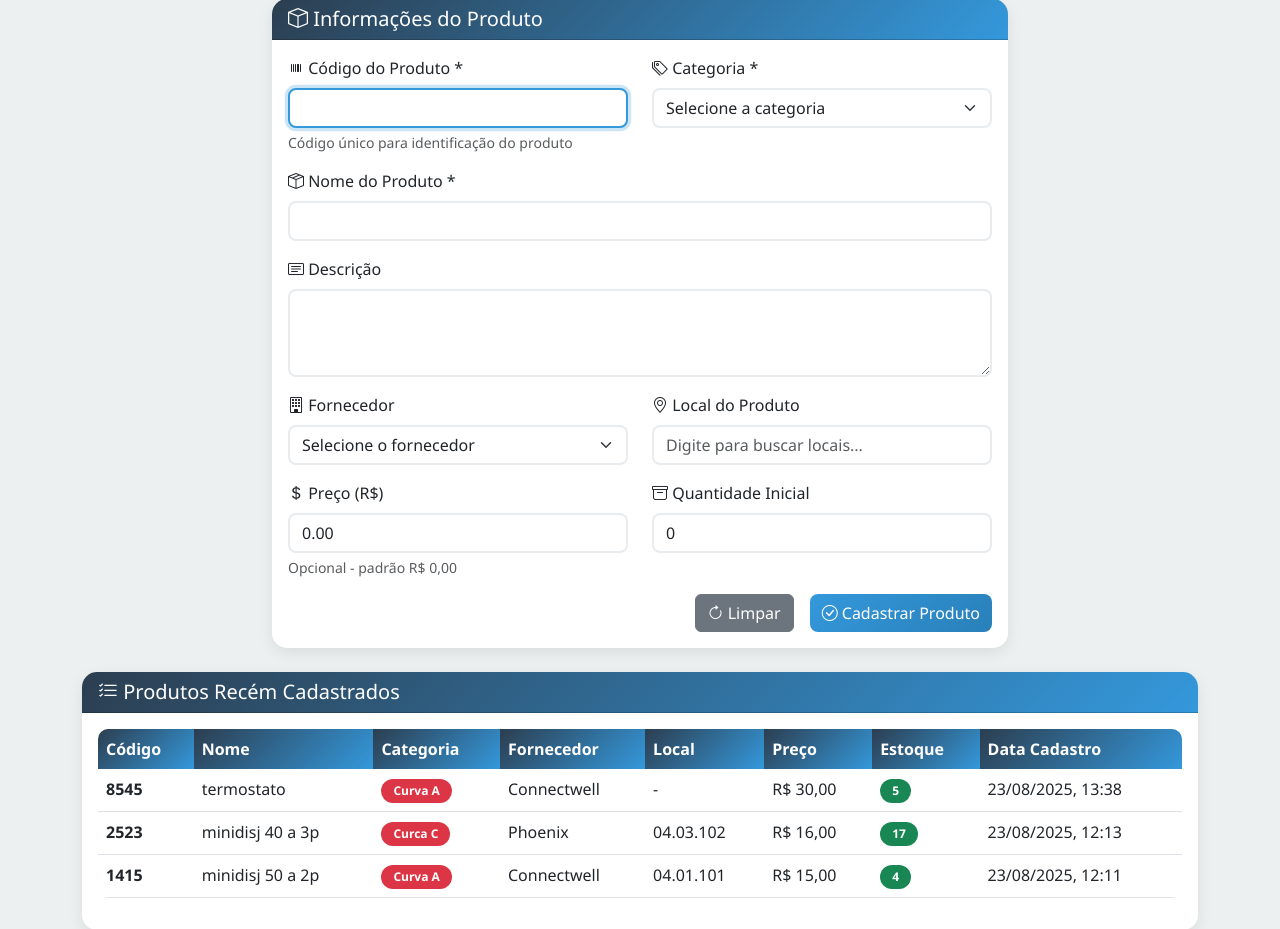
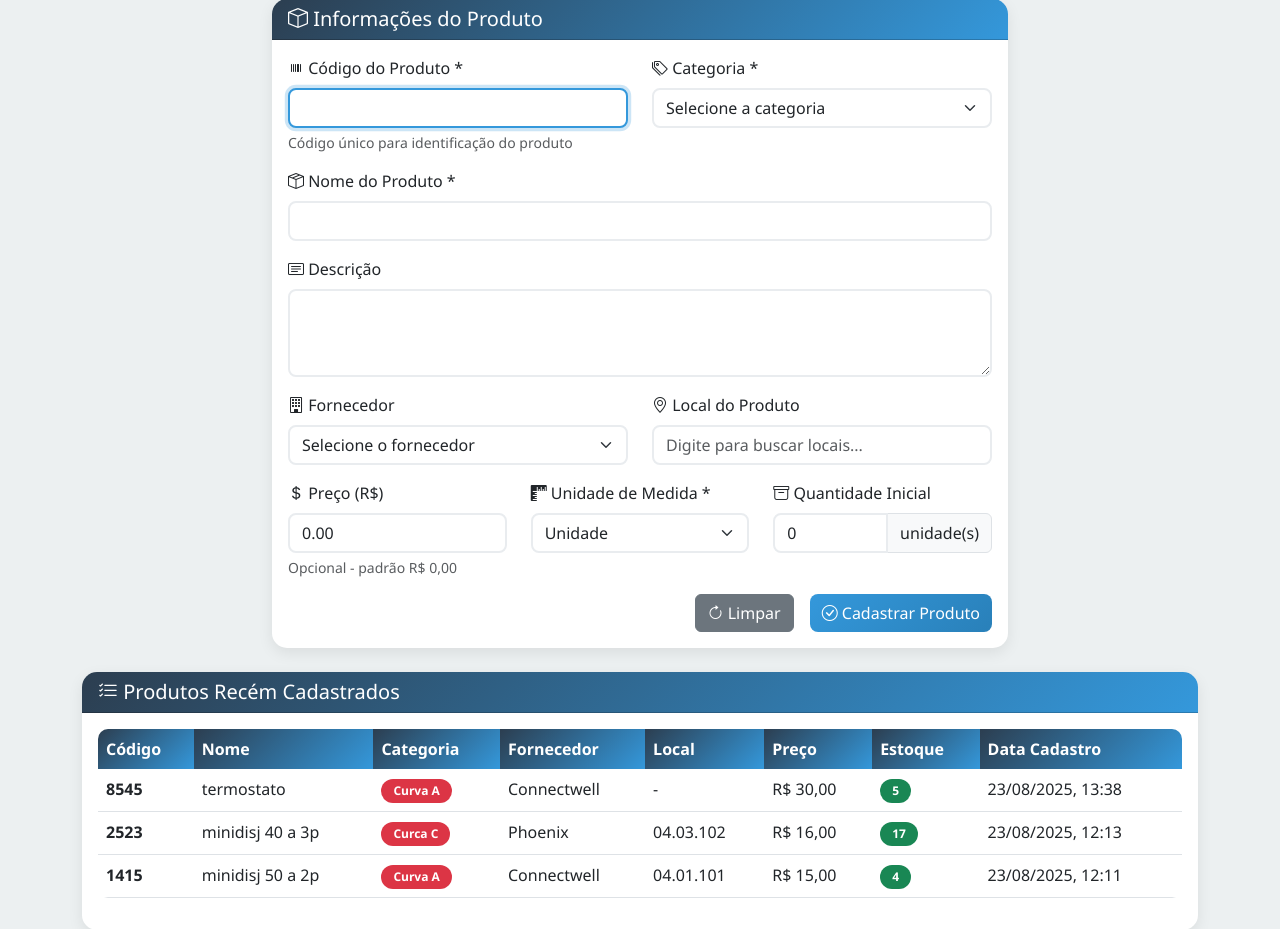
Before and after one commit to Leocyberdev/raimundo, a Flask app: page /produtos/cadastro in a window 1280 px wide. Shown: the part 219-1148 px from the top of the page. Run offline with Flask 3, Linux system fonts and the light colour scheme; data comes from the database, SQL or seed files in the repository.

Commit message:
Assistant checkpoint: Implementar sistema de unidades de medida no cadastro
Assistant generated file changes:
- src/models/almoxarifado.py: Adicionar campo unidade_medida ao modelo Produto, Atualizar método to_dict para incluir unidade_medida, Atualizar campo quantidade em Movimentacao para aceitar decimais
- src/routes/almoxarifado.py: Incluir unidade_medida na criação de produtos
- src/templates/cadastro_produtos.html: Adicionar campo de seleção de unidade de medida, Adicionar JavaScript para controle inteligente de unidades, Adicionar função para configurar unidade de medida, Incluir unidade_medida na validação do formulário, Atualizar tabela para mostrar unidade de medida, Adicionar função para formatar quantidade

---

User prompt:

em cadastrar produto , quantidade inicial ,  coloque opção para selecionar : unidade, kilo, pacote , metros, cento e o sistema tem que ser inteligente para indentificar e lidar com o que eu selecionar para prencher o campo

Replit-Commit-Author: Assistant
Replit-Commit-Session-Id: 17c85dca-fd2b-4c1d-ba8e-043c47c488f9

```diff
--- a/src/models/almoxarifado.py
+++ b/src/models/almoxarifado.py
@@ -63,8 +63,9 @@ class Produto(db.Model):
     fornecedor = db.Column(db.String(200))
     categoria = db.Column(db.String(20), nullable=False)  # Curva A, B, C
     local_produto = db.Column(db.String(100))
+    unidade_medida = db.Column(db.String(20), default='unidade')
     preco = db.Column(db.Float, default=0.0)
-    quantidade_estoque = db.Column(db.Integer, default=0)
+    quantidade_estoque = db.Column(db.Float, default=0.0)
     data_cadastro = db.Column(db.DateTime, default=lambda: datetime.now(SAO_PAULO_TZ))
     ativo = db.Column(db.Boolean, default=True)
 
@@ -83,6 +84,7 @@ class Produto(db.Model):
             'fornecedor': self.fornecedor,
             'categoria': self.categoria,
             'local_produto': self.local_produto,
+            'unidade_medida': self.unidade_medida,
             'preco': self.preco,
             'quantidade_estoque': self.quantidade_estoque,
             'data_cadastro': self.data_cadastro.isoformat() if self.data_cadastro else None,
@@ -175,7 +177,7 @@ class Movimentacao(db.Model):
     obra_id = db.Column(db.Integer, db.ForeignKey('obras.id'), nullable=True)
     funcionario_id = db.Column(db.Integer, db.ForeignKey('funcionarios.id'), nullable=False)
     tipo_movimentacao = db.Column(db.String(20), nullable=False)  # ENTRADA, SAIDA, ALOCACAO
-    quantidade = db.Column(db.Integer, nullable=False)
+    quantidade = db.Column(db.Float, nullable=False)
     valor_unitario = db.Column(db.Float, default=0.0)
     valor_total = db.Column(db.Float, default=0.0)
     data_movimentacao = db.Column(db.DateTime, default=lambda: datetime.now(SAO_PAULO_TZ))
--- a/src/routes/almoxarifado.py
+++ b/src/routes/almoxarifado.py
@@ -167,8 +167,9 @@ def criar_produto():
             fornecedor=data.get('fornecedor', ''),
             categoria=data['categoria'],
             local_produto=local_texto,
+            unidade_medida=data.get('unidade_medida', 'unidade'),
             preco=float(data.get('preco', 0)),
-            quantidade_estoque=int(data.get('quantidade_estoque', 0))
+            quantidade_estoque=float(data.get('quantidade_estoque', 0))
         )
 
         db.session.add(produto)
--- a/src/templates/cadastro_produtos.html
+++ b/src/templates/cadastro_produtos.html
@@ -79,7 +79,7 @@
                     </div>
 
                     <div class="row">
-                        <div class="col-md-6 mb-3">
+                        <div class="col-md-4 mb-3">
                             <label for="preco" class="form-label">
                                 <i class="bi bi-currency-dollar"></i> Preço (R$)
                             </label>
@@ -88,12 +88,28 @@
                             <div class="form-text">Opcional - padrão R$ 0,00</div>
                         </div>
 
-                        <div class="col-md-6 mb-3">
+                        <div class="col-md-4 mb-3">
+                            <label for="unidade_medida" class="form-label">
+                                <i class="bi bi-rulers"></i> Unidade de Medida *
+                            </label>
+                            <select class="form-select" id="unidade_medida" name="unidade_medida" required>
+                                <option value="unidade">Unidade</option>
+                                <option value="kilo">Quilograma (Kg)</option>
+                                <option value="pacote">Pacote</option>
+                                <option value="metros">Metros (m)</option>
+                                <option value="cento">Cento</option>
+                            </select>
+                        </div>
+
+                        <div class="col-md-4 mb-3">
                             <label for="quantidade_estoque" class="form-label">
                                 <i class="bi bi-archive"></i> Quantidade Inicial
                             </label>
-                            <input type="number" class="form-control" id="quantidade_estoque"
-                                   name="quantidade_estoque" min="0" value="0">
+                            <div class="input-group">
+                                <input type="number" class="form-control" id="quantidade_estoque"
+                                       name="quantidade_estoque" min="0" value="0" step="0.001">
+                                <span class="input-group-text" id="unidade-display">unidade(s)</span>
+                            </div>
                         </div>
                     </div>
 
@@ -160,6 +176,9 @@ document.addEventListener('DOMContentLoaded', function() {
 
     // Validação em tempo real do código
     document.getElementById('codigo').addEventListener('blur', validarCodigo);
+
+    // Controle inteligente de unidades
+    configurarUnidadeMedida();
 });
 
 async function carregarCategorias() {
@@ -223,6 +242,11 @@ async function cadastrarProduto(event) {
 
     if (!produto.categoria) {
         showAlert('Categoria é obrigatória', 'warning');
+        return;
+    }
+
+    if (!produto.unidade_medida) {
+        showAlert('Unidade de medida é obrigatória', 'warning');
         return;
     }
 
@@ -322,7 +346,7 @@ function atualizarTabelaProdutos(produtos) {
             <td>${formatCurrency(produto.preco)}</td>
             <td>
                 <span class="badge ${produto.quantidade_estoque > 0 ? 'bg-success' : 'bg-secondary'}">
-                    ${produto.quantidade_estoque}
+                    ${formatarQuantidade(produto.quantidade_estoque, produto.unidade_medida)}
                 </span>
             </td>
             <td>${formatDate(produto.data_cadastro)}</td>
@@ -332,12 +356,36 @@ function atualizarTabelaProdutos(produtos) {
     });
 }
 
+function formatarQuantidade(quantidade, unidade) {
+    const sufixos = {
+        'unidade': '',
+        'kilo': ' Kg',
+        'pacote': ' pct',
+        'metros': ' m',
+        'cento': ' cto'
+    };
+
+    const sufixo = sufixos[unidade] || '';
+
+    // Formatar número baseado na unidade
+    if (unidade === 'unidade' || unidade === 'pacote') {
+        return `${Math.floor(quantidade)}${sufixo}`;
+    } else {
+        return `${parseFloat(quantidade).toFixed(quantidade % 1 === 0 ? 0 : 3)}${sufixo}`;
+    }
+}
+
 function limparFormulario() {
     document.getElementById('form-produto').reset();
     document.getElementById('preco').value = '0.00';
     document.getElementById('quantidade_estoque').value = '0';
+    document.getElementById('unidade_medida').value = 'unidade';
     document.getElementById('localProduto').value = ''; // Limpa o campo de texto do autocomplete
     document.getElementById('localProdutoId').value = ''; // Limpa o ID do local
+
+    // Reconfigurar unidade
+    configurarUnidadeMedida();
+
     document.getElementById('codigo').focus();
 }
 
@@ -345,6 +393,69 @@ function limparFormulario() {
 document.addEventListener('DOMContentLoaded', function() {
     document.getElementById('codigo').focus();
 });
+
+function configurarUnidadeMedida() {
+    const selectUnidade = document.getElementById('unidade_medida');
+    const inputQuantidade = document.getElementById('quantidade_estoque');
+    const unidadeDisplay = document.getElementById('unidade-display');
+
+    // Configurações para cada unidade
+    const configUnidades = {
+        'unidade': {
+            step: '1',
+            min: '0',
+            sufixo: 'unidade(s)',
+            decimal: false
+        },
+        'kilo': {
+            step: '0.001',
+            min: '0',
+            sufixo: 'Kg',
+            decimal: true
+        },
+        'pacote': {
+            step: '1',
+            min: '0',
+            sufixo: 'pacote(s)',
+            decimal: false
+        },
+        'metros': {
+            step: '0.01',
+            min: '0',
+            sufixo: 'metros',
+            decimal: true
+        },
+        'cento': {
+            step: '0.01',
+            min: '0',
+            sufixo: 'cento(s)',
+            decimal: true
+        }
+    };
+
+    function atualizarUnidade() {
+        const unidadeSelecionada = selectUnidade.value;
+        const config = configUnidades[unidadeSelecionada];
+
+        if (config) {
+            inputQuantidade.step = config.step;
+            inputQuantidade.min = config.min;
+            unidadeDisplay.textContent = config.sufixo;
+
+            // Ajustar valor atual se necessário
+            const valorAtual = parseFloat(inputQuantidade.value) || 0;
+            if (!config.decimal && valorAtual % 1 !== 0) {
+                inputQuantidade.value = Math.floor(valorAtual);
+            }
+        }
+    }
+
+    // Evento para mudança de unidade
+    selectUnidade.addEventListener('change', atualizarUnidade);
+
+    // Configurar estado inicial
+    atualizarUnidade();
+}
 
 
     // Autocomplete para locais
```
